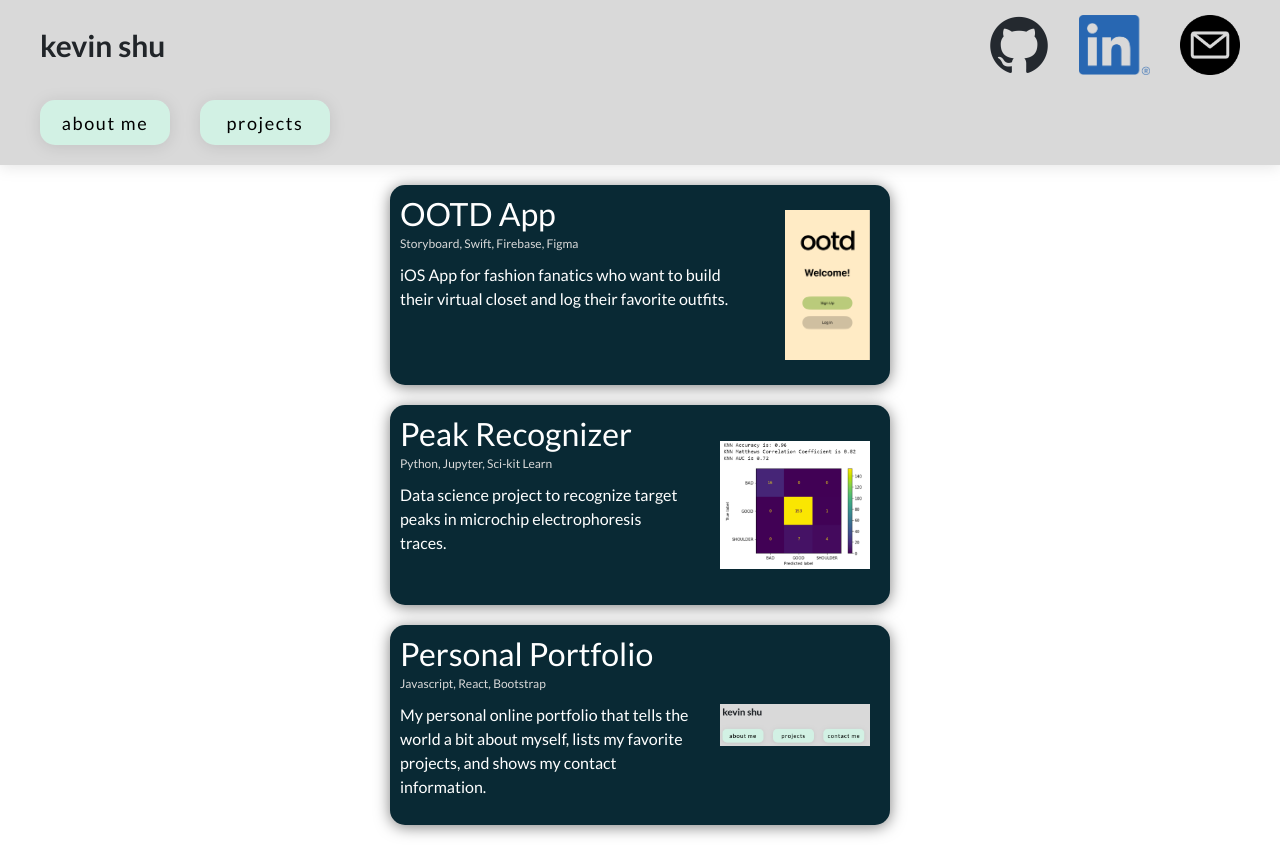
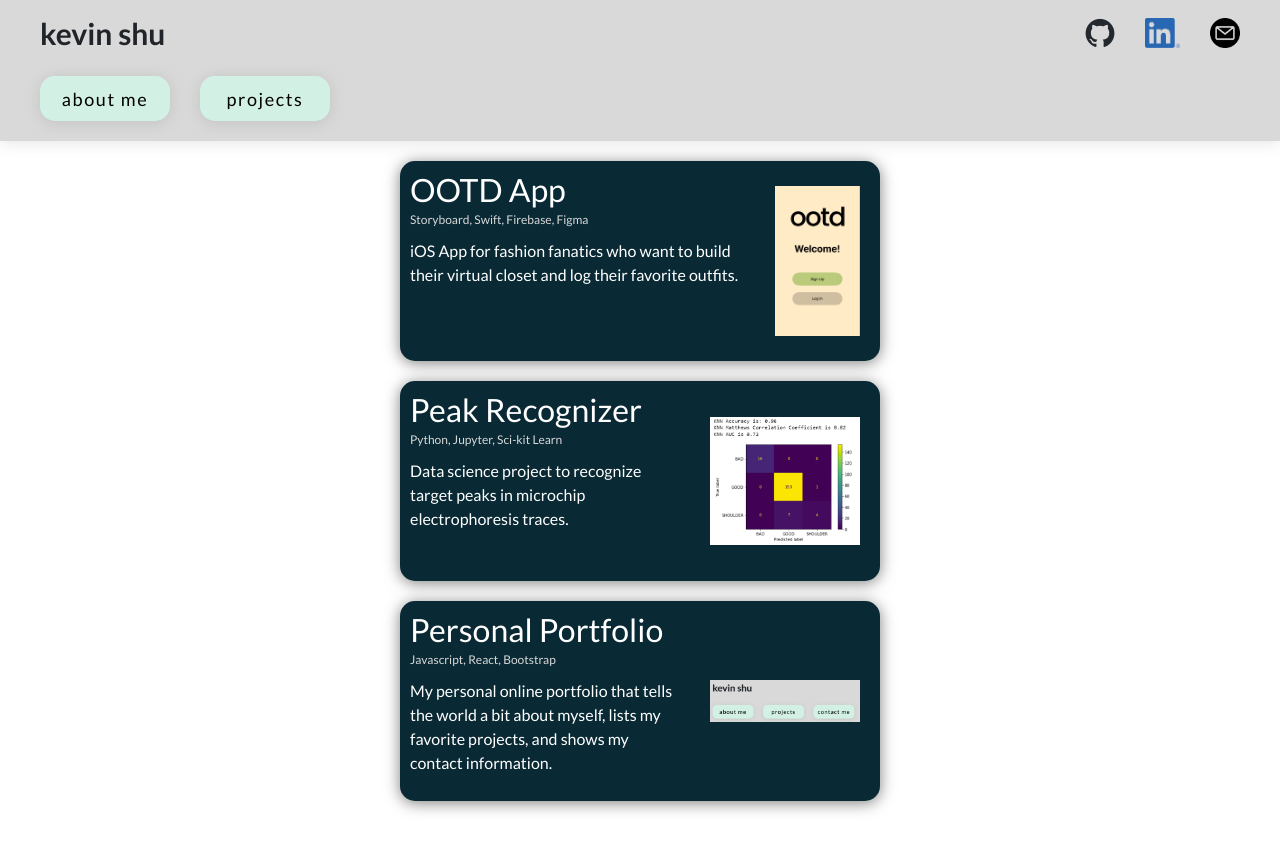
Before and after one commit to kyshu11027/portfolio, a React (Vite) app: page /projects in a window 1280 px wide. After the commit the page ends 821 px from the top, so only its background shows below. Built offline with nearby package versions, Linux system fonts and the light colour scheme; the HTML template or start-up script is replaced by a standard one.

Commit message:
change icon size

```diff
--- a/src/css/navbar.css
+++ b/src/css/navbar.css
@@ -29,7 +29,7 @@
 }
 
 .logo {
-  height: 60px;
+  height: 30px;
 }
 
 .nav-link {
--- a/src/css/project.css
+++ b/src/css/project.css
@@ -3,7 +3,7 @@
     0px 2.9825618267059326px 7.456404209136963px rgba(0, 0, 0, 0.5)
   );
   border-radius: 15px;
-  width: 500px;
+  width: 480px;
   height: 200px;
   background: #092934;
   color: white;
```
